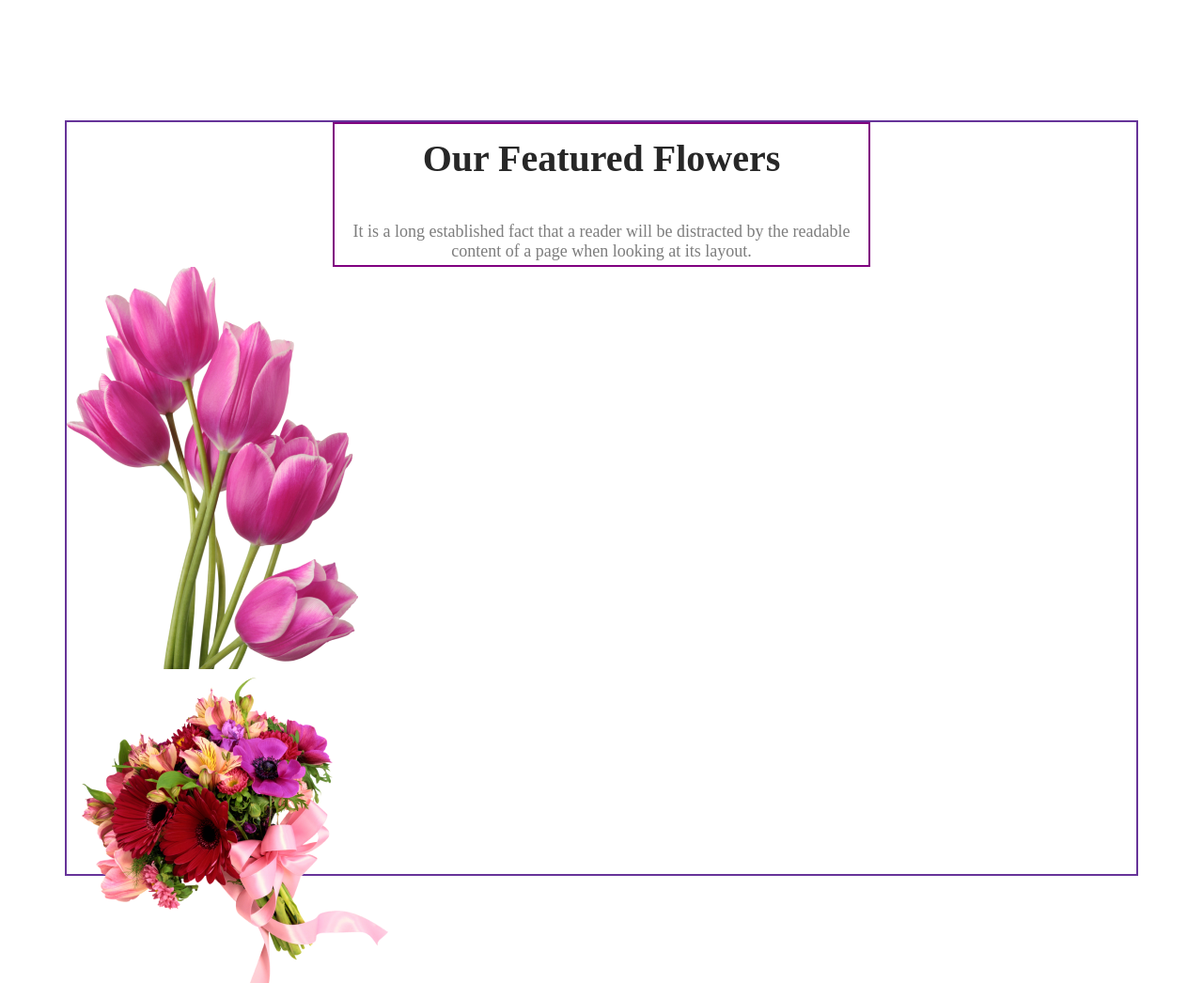
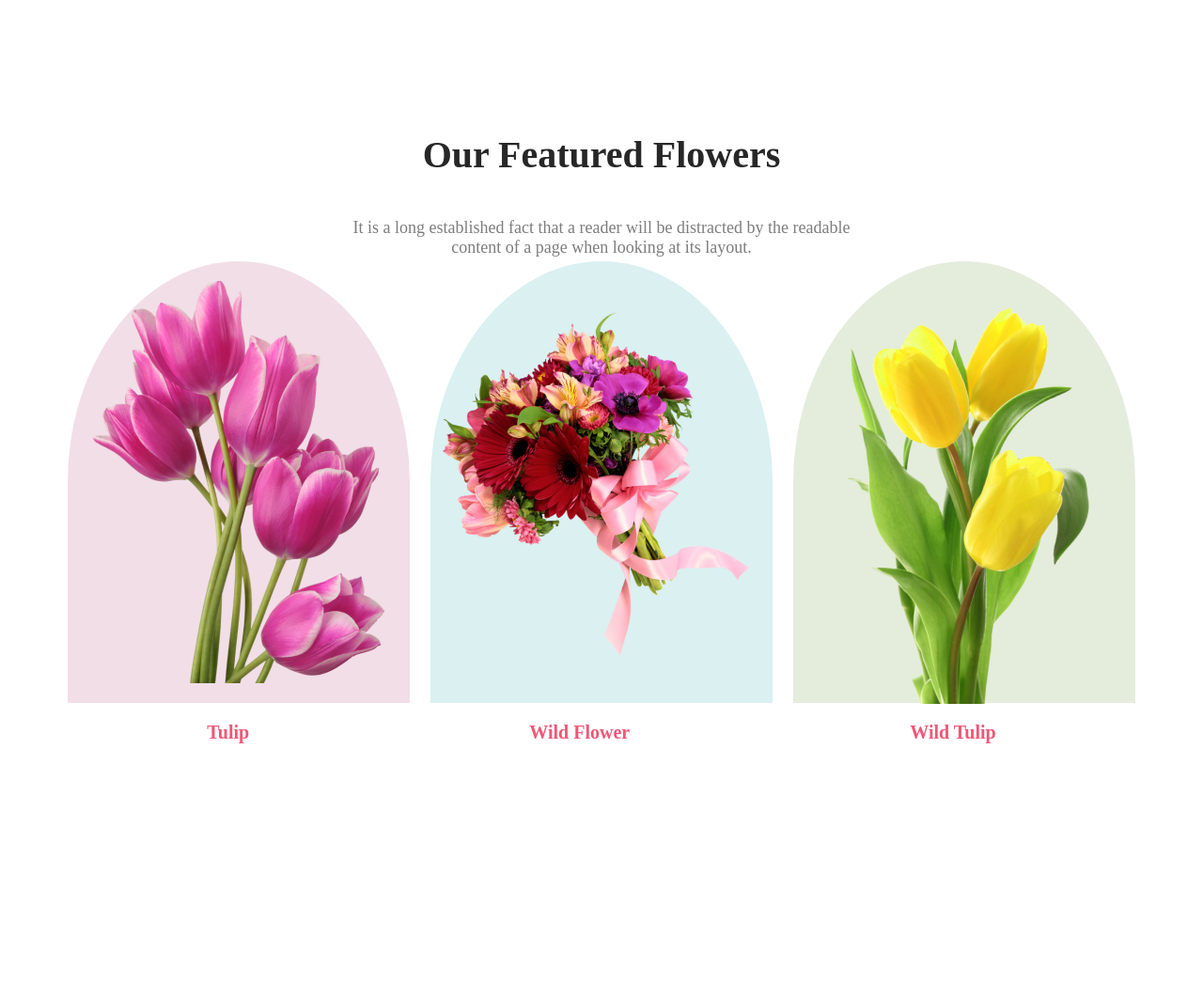
Before and after one commit to Tanvir818-max/flower-project, a plain HTML site: page index.html in a window 1280 px wide. Shown: the part 820-1866 px from the top of the page at 94% size. After the commit the page ends 1756 px from the top, so only its background shows below. Drawn offline with Linux system fonts and the light colour scheme.

Commit message:
added our feature

```diff
--- a/index.html
+++ b/index.html
@@ -29,17 +29,23 @@
         <p>It is a long established fact that a reader will be distracted by the readable<br> content of a page when looking at its layout.</p>
      </div>
      <div class="featured-images">
-     <div>
+     <div class="first-image">
         <img src="./assets/images/featured1.png" alt="flower">
+        <!-- <figcaption>Tulip</figcaption> -->
       </div>
-      <div>
+      <div class="second-image">
         <img src="./assets/images/featured2.png" alt="flower">
       </div>
-      <div>
+      <div class="third-image">
         <img src="./assets/images/featured3.png" alt="flower">
-      </div>
+
      </div>
-
+    </div>
+    <div class="caption">
+      <h4 class="name-one">Tulip</h4>
+      <h4 class="name-two">Wild Flower</h4>
+      <h4 class="name-three">Wild Tulip</h4>
+    </div>
     </div>
   </main>
   <footer></footer>
--- a/style.css
+++ b/style.css
@@ -67,7 +67,7 @@ body{
   height: 800px;
 }
 .featured-image-container{
-  border: 2px solid rebeccapurple;
+  /* border: 2px solid rebeccapurple; */
   width: 90%;
   height: 800px;
   margin: 0 auto;
@@ -76,7 +76,7 @@ body{
 .featured-title-container{
   width: 590px;
   height: 150px;
-  border: 2px solid purple;
+  /* border: 2px solid purple; */
   display: flex;
   flex-direction: column;
   justify-content: center;
@@ -97,5 +97,73 @@ body{
   text-align: center
 }
 .featured-images{
-  diplay: flex;
+  display: flex;
+  gap: 20px;
+  /* border: 2px solid violet; */
+ }
+.first-image{
+  height: 470px;
+  width: 32%;
+  /* border: 2px solid red; */
+  display: flex;
+  justify-content: center;
+  align-items: center;
+  margin: 0 auto;
+  background-color:rgba(167, 33, 98, 0.15);
+  border-radius: 50% 50% 0% 0%;
 }
+.second-image{
+  height: 470px;
+  width: 32%;
+  /* border: 2px solid red; */
+  display: flex;
+  justify-content: center;
+  align-items: center;
+  margin: 0 auto;
+  background-color: rgb(218, 240, 241);
+  border-radius: 50% 50% 0% 0%;
+
+}
+.third-image{
+  height: 470px;
+  width: 32%;
+  /* border: 2px solid red; */
+  display: flex;
+  justify-content: center;
+  align-items: center;
+  margin: 0 auto;
+  background-color: rgb(228, 236, 220);
+  border-radius: 50% 50% 0% 0%;
+
+}
+.caption{
+  display: flex;
+
+}
+.name-one{
+  justify-content: center;
+  align-items: center;
+  margin: 0 auto;
+  margin-top: 20px;
+  font-size: 20px;
+  text-align: center;
+  color: rgba(239, 87, 119,1.0);
+}
+.name-two{
+  justify-content: center;
+  align-items: center;
+  margin: 0 auto;
+  margin-top: 20px;
+  font-size: 20px;
+  text-align: center;
+  color: rgba(239, 87, 119,1.0);
+}
+.name-three{
+  justify-content: center;
+  align-items: center;
+  margin: 0 auto;
+  margin-top: 20px;
+  font-size: 20px;
+  text-align: center;
+  color: rgba(239, 87, 119,1.0);
+}
```
